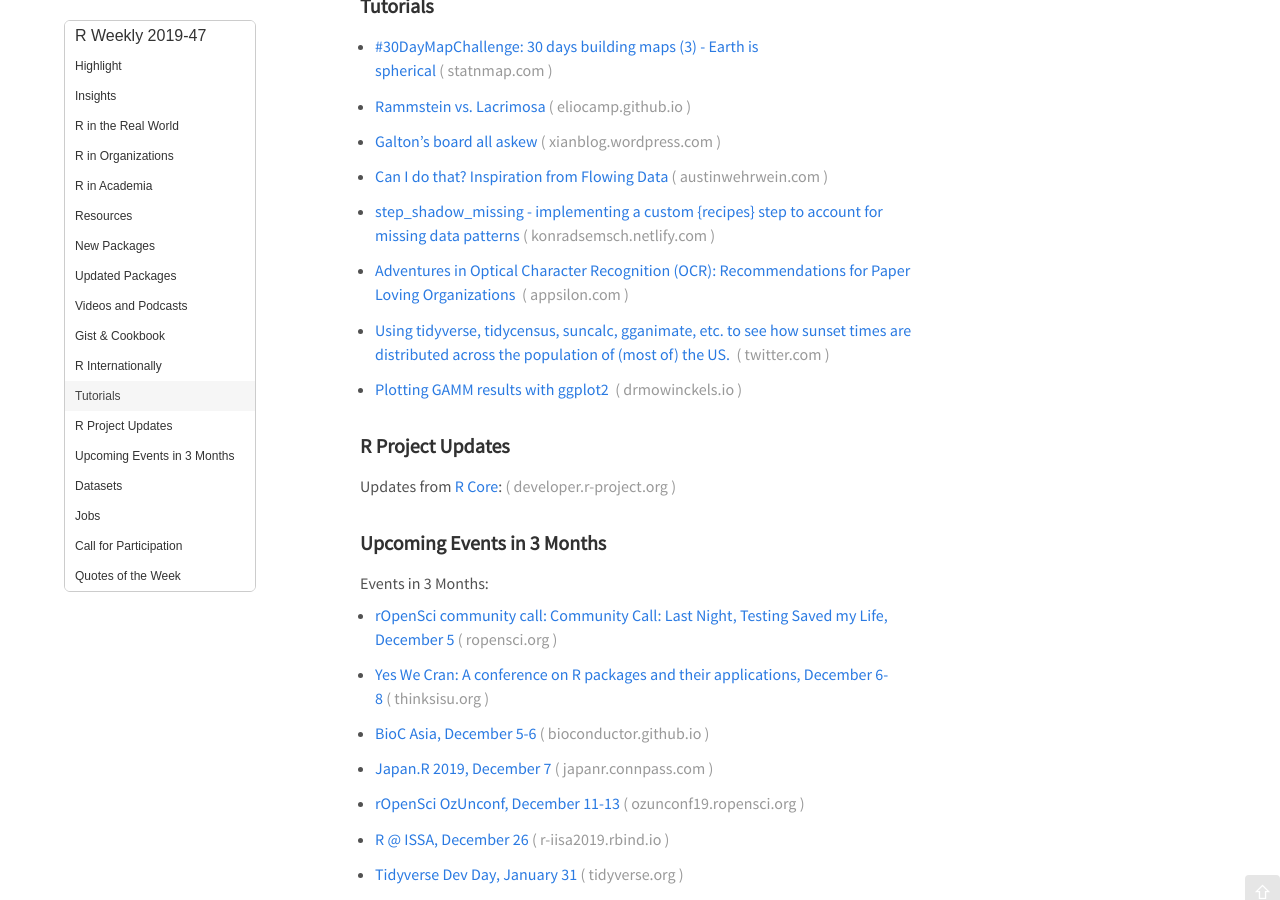
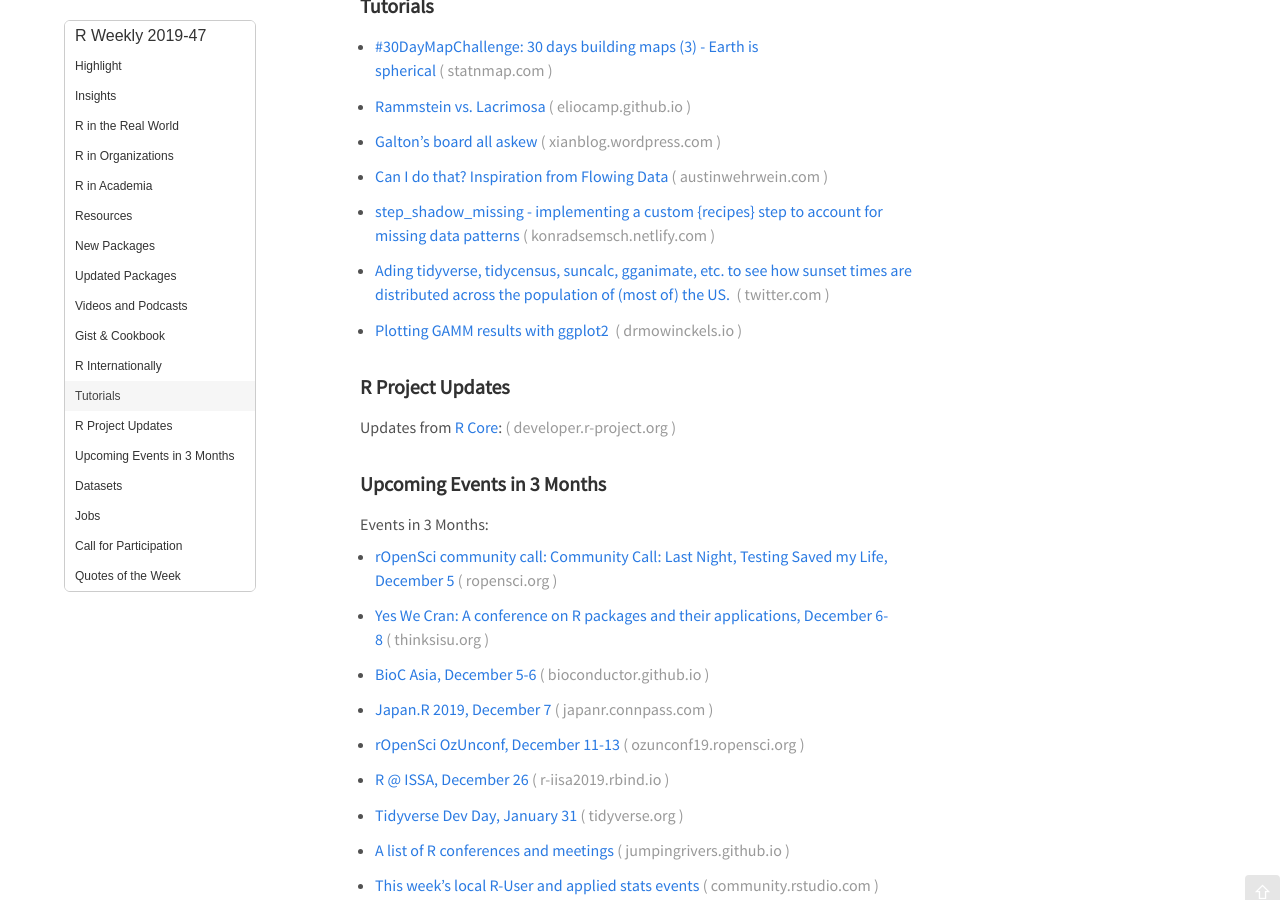
Before and after one commit to rweekly/rweekly.org, a Jekyll site: the page built from draft.md, in a window 1280 px wide and 900 px high, scrolled down 1791 px. Built offline with Jekyll 4.4.1, drawn with Linux system fonts in a browser that asks for light colours; emoji names are drawn with the system emoji font; comment, search, counter and statistics services are not loaded.

Commit message:
rm post with no R

```diff
--- a/draft.md
+++ b/draft.md
@@ -98,9 +98,7 @@
 
 + [step_shadow_missing - implementing a custom {recipes} step to account for missing data patterns](https://konradsemsch.netlify.com/2019/11/step-shadow-missing-implementing-a-custom-recipes-step-to-account-for-missing-data-patterns/)
 
-+ [Adventures in Optical Character Recognition (OCR): Recommendations for Paper Loving Organizations ](https://appsilon.com/adventures-in-optical-character-recognition-ocr/)
-
-+ [Using tidyverse, tidycensus, suncalc, gganimate, etc. to see how sunset times are distributed across the population of (most of) the US. ](https://twitter.com/JustTheSpring/status/1193655008635449344)
++ [Ading tidyverse, tidycensus, suncalc, gganimate, etc. to see how sunset times are distributed across the population of (most of) the US. ](https://twitter.com/JustTheSpring/status/1193655008635449344)
 
 + [Plotting GAMM results with ggplot2](https://drmowinckels.io/blog/plotting-gamm-results-with-ggplot2/)
 <!--<div class="post-more-begin></div><div class="post-more-end"></div>-->
```
